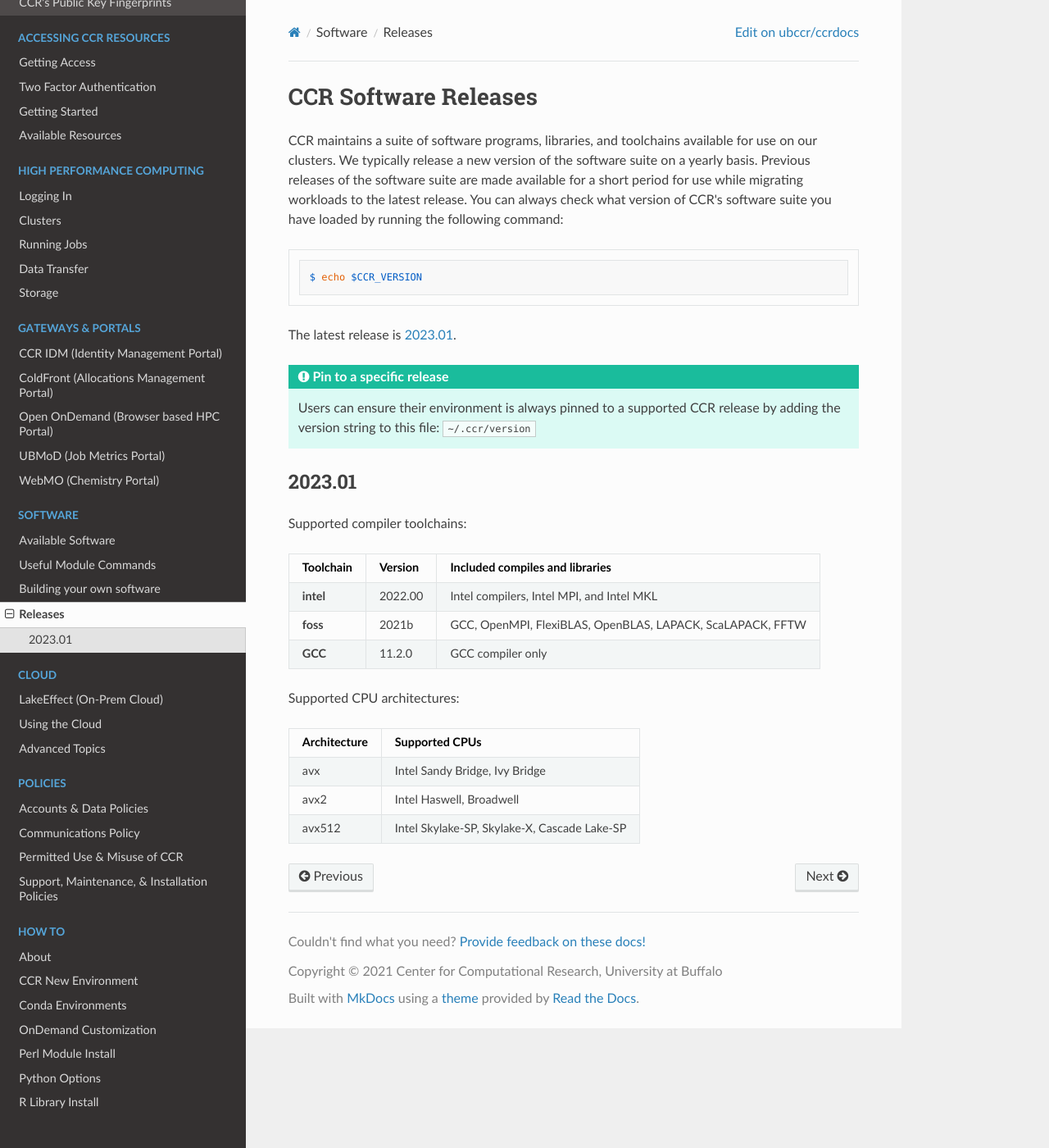
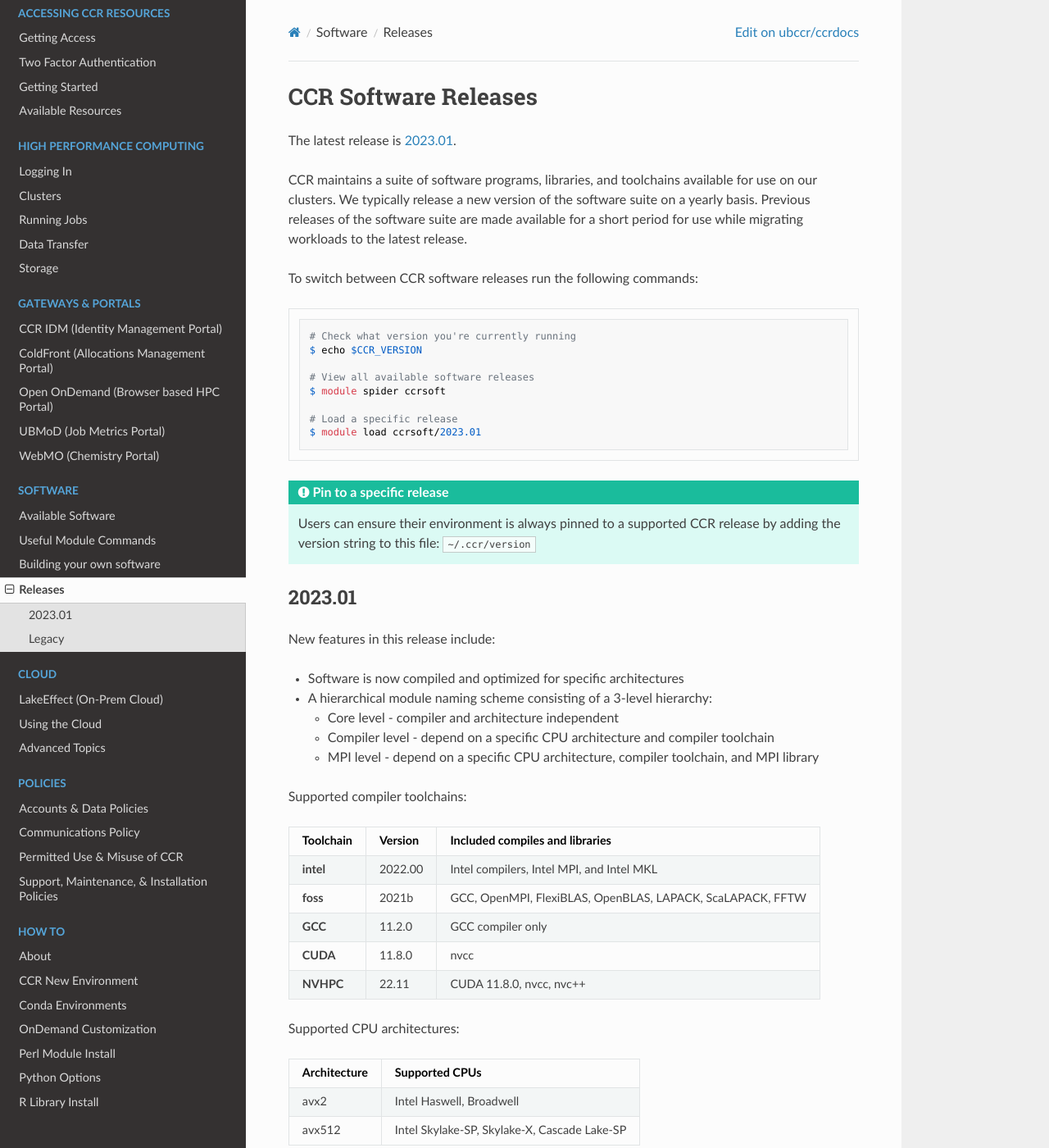
Before and after one commit to ubccr/ccrdocs, an MkDocs documentation site: the page built from pages/software/releases.md, in a window 1280 px wide and 1400 px high. Shown: the whole window at 82% size. Built offline with MkDocs 1.6.1, drawn with Linux system fonts in a browser that asks for light colours; nearby versions of some CDN libraries; some of the changed text lies outside the part shown.

Commit message:
Update docs on software releases

````diff
--- a/pages/software/releases.md
+++ b/pages/software/releases.md
@@ -1,23 +1,39 @@
 # CCR Software Releases
+
+The latest release is [2023.01](#202301).
 
 CCR maintains a suite of software programs, libraries, and toolchains available
 for use on our clusters. We typically release a new version of the software
 suite on a yearly basis. Previous releases of the software suite are made
 available for a short period for use while migrating workloads to the latest
-release. You can always check what version of CCR's software suite you have
-loaded by running the following command:
+release.
+
+To switch between CCR software releases run the following commands:
 
 ```
+# Check what version you're currently running
 $ echo $CCR_VERSION
+
+# View all available software releases
+$ module spider ccrsoft
+
+# Load a specific release
+$ module load ccrsoft/2023.01
 ```
-
-The latest release is [2023.01](#2023.01).
 
 !!! Tip "Pin to a specific release"
     Users can ensure their environment is always pinned to a supported CCR release by
     adding the version string to this file: `~/.ccr/version`
 
 ## 2023.01
+
+New features in this release include:
+
+- Software is now compiled and optimized for specific architectures
+- A hierarchical module naming scheme consisting of a 3-level hierarchy:
+    - Core level - compiler and architecture independent
+    - Compiler level - depend on a specific CPU architecture and compiler toolchain
+    - MPI level - depend on a specific CPU architecture, compiler toolchain, and MPI library
 
 Supported compiler toolchains:
 
@@ -26,11 +42,21 @@ Supported compiler toolchains:
 | **intel**   | 2022.00 | Intel compilers, Intel MPI, and Intel MKL                    |
 | **foss**    | 2021b   | GCC, OpenMPI, FlexiBLAS, OpenBLAS, LAPACK, ScaLAPACK, FFTW   |
 | **GCC**     | 11.2.0  | GCC compiler only                                            |
+| **CUDA**    | 11.8.0  | nvcc                                                         |
+| **NVHPC**   | 22.11   | CUDA 11.8.0, nvcc, nvc++                                     |
 
 Supported CPU architectures:
 
 | Architecture  | Supported CPUs                                             |
 | ------------- | ---------------------------------------------------------- |
-| avx           | Intel Sandy Bridge, Ivy Bridge                             |
 | avx2          | Intel Haswell, Broadwell                                   |
 | avx512        | Intel Skylake-SP, Skylake-X, Cascade Lake-SP               |
+
+## Legacy
+
+CCR's legacy software release is no longer supported. Users are encouraged to
+migrate their workflows to version [2023.01](#202301).
+
+All software in this release was compiled over many years and not optimized for
+any specific architectures or toolchains. This release uses a flat naming
+scheme so all modules  are directly available for loading.
````
